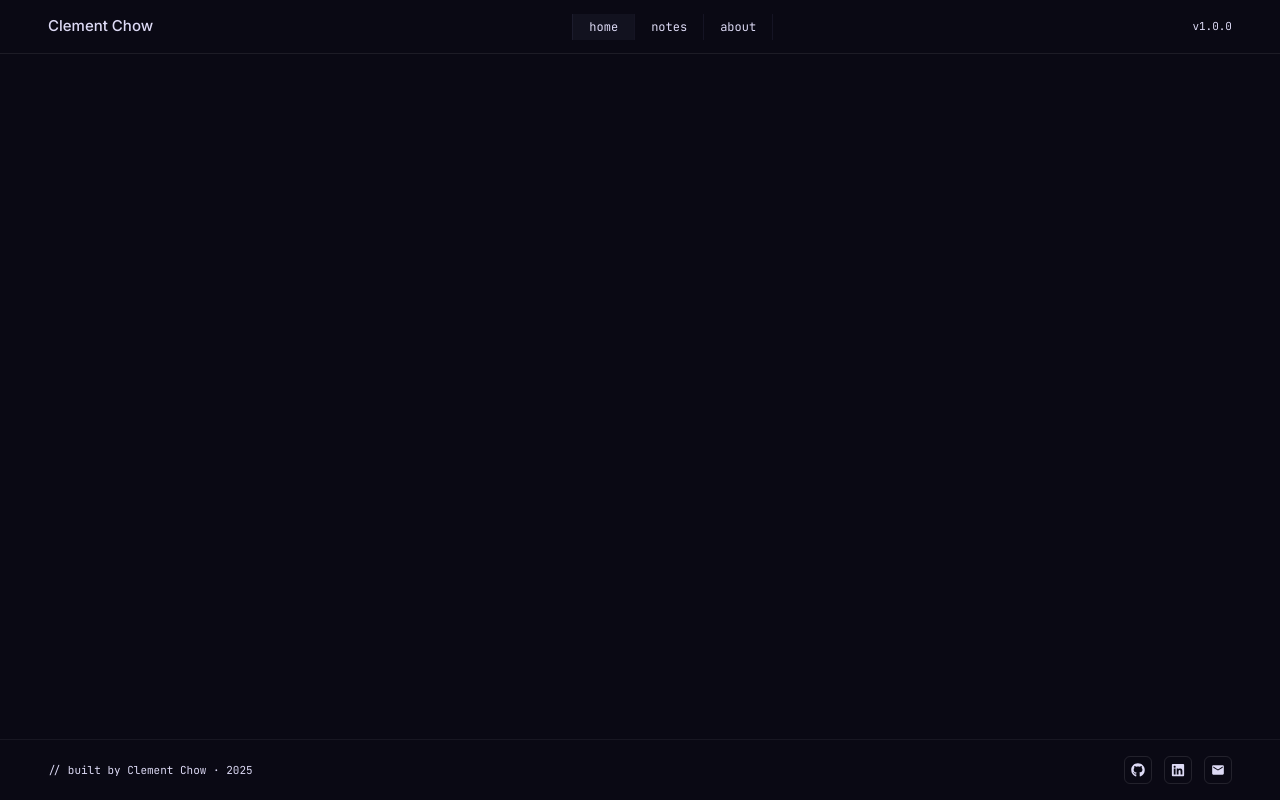
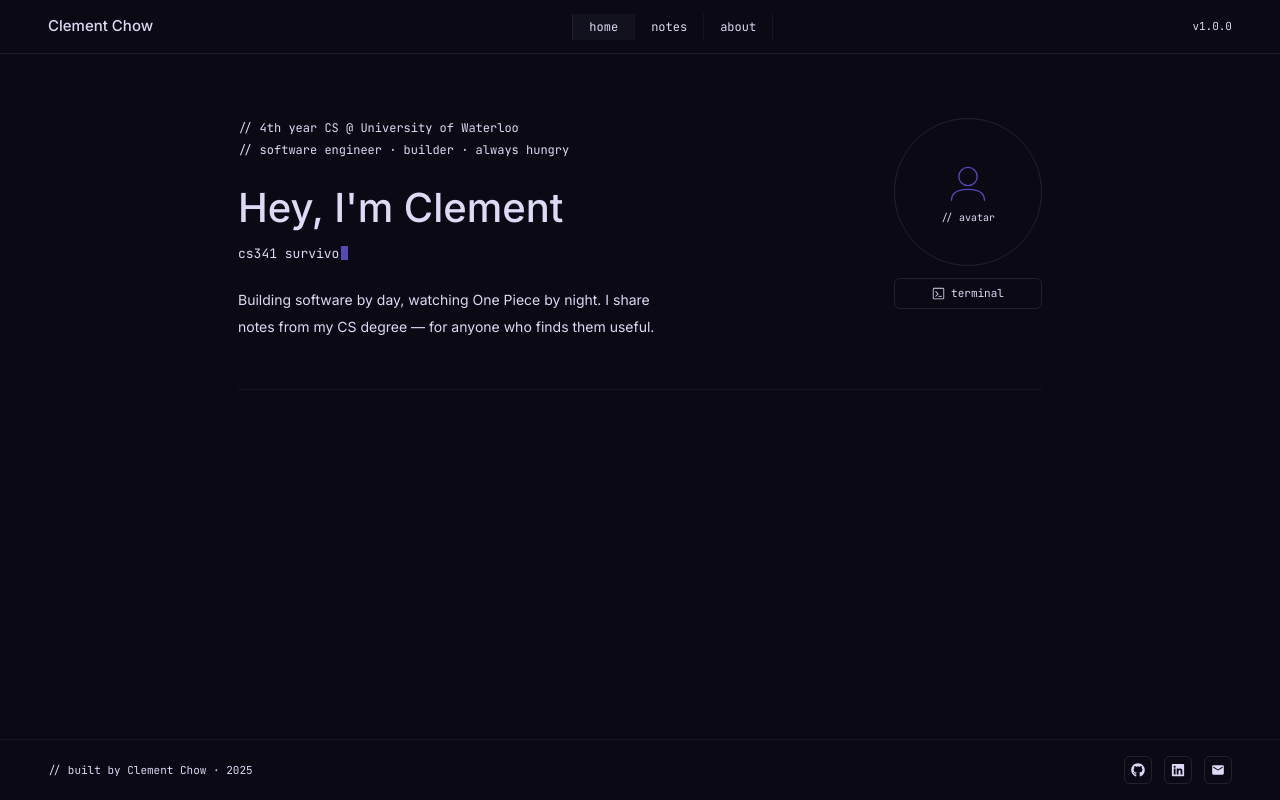
Before and after one commit to ClementNC/personal-portfolio, a Next.js app: page / in a window 1280 px wide. Built offline with nearby package versions, Linux system fonts and the light colour scheme.

Commit message:
Added hero section and other related constants for other sections

```diff
--- a/package.json
+++ b/package.json
@@ -17,6 +17,7 @@
     "react": "19.2.4",
     "react-dom": "19.2.4",
     "react-icons": "^5.6.0",
+    "react-type-animation": "^3.2.0",
     "rehype-katex": "^7.0.1",
     "remark-math": "^6.0.0",
     "shiki": "^4.0.2",
--- /dev/null
+++ b/src/app/demo/page.tsx
@@ -0,0 +1,52 @@
+"use client";
+
+import { TypeAnimation } from "react-type-animation";
+import { TYPEWRITER_PHRASES } from "@/constants/terminal";
+
+// Build the sequence: phrase → hold → delete → pause → next
+const sequence = TYPEWRITER_PHRASES.flatMap((phrase) => [
+  phrase,
+  1900,
+  "",
+  320,
+]) as (string | number)[];
+
+export default function DemoPage() {
+  return (
+    <main className="flex flex-col gap-16 items-start p-16">
+
+      {/* ── Option A: react-type-animation built-in cursor ── */}
+      <div className="flex flex-col gap-3">
+        <p className="font-mono text-[11px] text-[--accent-ghost]">
+          // option A — built-in cursor (react-type-animation default)
+        </p>
+        <div className="font-mono text-[13px] text-[--accent-mid] flex items-center min-h-[20px]">
+          <TypeAnimation
+            sequence={sequence}
+            speed={{ type: "keyStrokeDelayInMs", value: 58 }}
+            deletionSpeed={{ type: "keyStrokeDelayInMs", value: 28 }}
+            repeat={Infinity}
+          />
+        </div>
+      </div>
+
+      {/* ── Option B: custom block cursor (tw-cursor) ── */}
+      <div className="flex flex-col gap-3">
+        <p className="font-mono text-[11px] text-[--accent-ghost]">
+          // option B — custom block cursor (tw-cursor)
+        </p>
+        <div className="font-mono text-[13px] text-[--accent-mid] flex items-center min-h-[20px]">
+          <TypeAnimation
+            sequence={sequence}
+            speed={{ type: "keyStrokeDelayInMs", value: 58 }}
+            deletionSpeed={{ type: "keyStrokeDelayInMs", value: 28 }}
+            repeat={Infinity}
+            cursor={false}
+          />
+          <span className="tw-cursor" />
+        </div>
+      </div>
+
+    </main>
+  );
+}
--- a/src/app/page.tsx
+++ b/src/app/page.tsx
@@ -1,4 +1,15 @@
-// Home page — composed in Phase 3
+"use client";
+
+import { useRef } from "react";
+import { Hero } from "@/components/home/Hero";
+
+// TODO: replace no-op with terminal open handler once Terminal.tsx is built
 export default function HomePage() {
-  return <main className="flex-1" />;
+  const heroRef = useRef<HTMLElement>(null);
+
+  return (
+    <main className="flex-1 max-w-[900px] mx-auto w-full px-12">
+      <Hero ref={heroRef} onOpenTerminal={() => {}} />
+    </main>
+  );
 }
--- /dev/null
+++ b/src/components/home/Hero.tsx
@@ -0,0 +1,101 @@
+"use client";
+
+import { forwardRef } from "react";
+import { TypeAnimation } from "react-type-animation";
+import { VscTerminal } from "react-icons/vsc";
+import { TYPEWRITER_PHRASES } from "@/constants/terminal";
+
+// phrase → 1900ms hold → clear → 320ms pause before next phrase
+const typewriterSequence = TYPEWRITER_PHRASES.flatMap((phrase) => [
+  phrase,
+  1900,
+  "",
+  320,
+]) as (string | number)[];
+
+export interface HeroProps {
+  onOpenTerminal: () => void;
+}
+
+// forwardRef exposes the section element so page.tsx can attach an
+// IntersectionObserver to toggle the terminal FAB visibility
+export const Hero = forwardRef<HTMLElement, HeroProps>(function Hero(
+  { onOpenTerminal },
+  ref
+) {
+  return (
+    <section
+      ref={ref}
+      className="flex items-start justify-between gap-12 pt-16 pb-12 [border-bottom:0.5px_solid_rgba(175,169,236,0.07)]"
+    >
+      {/* ── Left column ── */}
+      <div className="flex flex-col">
+        {/* Comment block */}
+        <div className="font-mono text-[12px] text-[--accent-ghost] leading-[1.8] mb-6">
+          <p>// 4th year CS @ University of Waterloo</p>
+          <p>// software engineer · builder · always hungry</p>
+        </div>
+
+        {/* Name heading */}
+        <h1 className="text-[40px] font-medium text-[--text-primary] leading-[1.15] mb-3">
+          Hey, I&apos;m <span className="text-[--accent]">Clement</span>
+        </h1>
+
+        {/* Typewriter row */}
+        <div className="font-mono text-[13px] text-[--accent-mid] flex items-center min-h-[20px] mb-6">
+          <TypeAnimation
+            sequence={typewriterSequence}
+            speed={{ type: "keyStrokeDelayInMs", value: 58 }}
+            deletionSpeed={{ type: "keyStrokeDelayInMs", value: 28 }}
+            repeat={Infinity}
+            cursor={false}
+          />
+          <span className="tw-cursor" />
+        </div>
+
+        {/* Blurb */}
+        <p className="text-[14px] text-[--text-muted] leading-[1.9] max-w-[420px]">
+          Building software by day, watching One Piece by night.{" "}
+          <span className="text-[--text-body]">
+            I share notes from my CS degree — for anyone who finds them useful.
+          </span>
+        </p>
+      </div>
+
+      {/* ── Right column ── */}
+      <div className="flex flex-col items-end gap-3 shrink-0">
+        {/* Avatar circle */}
+        <div className="w-[148px] h-[148px] rounded-full bg-[--bg-card] [border:0.5px_solid_rgba(175,169,236,0.15)] flex flex-col items-center justify-center gap-[6px]">
+          <svg width="44" height="44" viewBox="0 0 48 48" fill="none">
+            <circle
+              cx="24"
+              cy="18"
+              r="10"
+              stroke="#534AB7"
+              strokeWidth="1.5"
+            />
+            <path
+              d="M6 44 Q6 32 24 32 Q42 32 42 44"
+              stroke="#534AB7"
+              strokeWidth="1.5"
+              strokeLinecap="round"
+              fill="none"
+            />
+          </svg>
+          <span className="font-mono text-[10px] text-[--accent-ghost]">
+            // avatar
+          </span>
+        </div>
+
+        {/* Open terminal button */}
+        <button
+          onClick={onOpenTerminal}
+          className="w-[148px] py-[6px] flex items-center justify-center gap-[6px] font-mono text-[11px] text-[--text-muted] rounded-[6px] [border:0.5px_solid_rgba(175,169,236,0.15)] hover:[border-color:rgba(175,169,236,0.28)] hover:text-[--accent] transition-colors duration-[180ms] ease-linear cursor-pointer"
+        >
+          <VscTerminal size={13} />
+          terminal
+        </button>
+      </div>
+    </section>
+  );
+});
--- /dev/null
+++ b/src/constants/terminal.ts
@@ -0,0 +1,23 @@
+// Phrases cycled by the typewriter on the hero section
+export const TYPEWRITER_PHRASES = [
+  "software engineer in training",
+  "cs341 survivor",
+  "always hungry. always.",
+  "// TODO: finish side projects",
+  "git commit -m 'building cool stuff'",
+  "open to new opportunities",
+  "one piece is real",
+] as const;
+
+// Terminal panel — available commands and their descriptions
+export const TERMINAL_COMMANDS = {
+  "cat <file>": "Display contents of a file",
+  "cd <directory>": "Change directory",
+  clear: "Clear the terminal",
+  "echo <text>": "Print text to the terminal",
+  exit: "Close terminal and return to page",
+  help: "List available commands",
+  "ls [path]": "List directory contents",
+  "open <directory>": "Close terminal and return to page",
+  pwd: "Print working directory",
+} as const;
--- /dev/null
+++ b/src/hooks/useIntersection.ts
@@ -0,0 +1,40 @@
+"use client";
+
+import { useEffect, useRef } from "react";
+
+interface UseIntersectionOptions {
+  threshold?: number;
+  // Once visible, stop observing — sections only need to fade in once
+  unobserveOnVisible?: boolean;
+}
+
+// Adds .visible to the referenced element when it enters the viewport,
+// triggering the .fade-in CSS transition defined in globals.css
+export function useIntersection<T extends HTMLElement>(
+  options: UseIntersectionOptions = {}
+) {
+  const { threshold = 0.1, unobserveOnVisible = true } = options;
+  const ref = useRef<T>(null);
+
+  useEffect(() => {
+    const el = ref.current;
+    if (!el) return;
+
+    const observer = new IntersectionObserver(
+      (entries, obs) => {
+        entries.forEach((entry) => {
+          if (entry.isIntersecting) {
+            entry.target.classList.add("visible");
+            if (unobserveOnVisible) obs.unobserve(entry.target);
+          }
+        });
+      },
+      { threshold }
+    );
+
+    observer.observe(el);
+    return () => observer.disconnect();
+  }, [threshold, unobserveOnVisible]);
+
+  return ref;
+}
--- a/src/styles/globals.css
+++ b/src/styles/globals.css
@@ -69,6 +69,47 @@ body {
   background: rgba(175, 169, 236, 0.22);
 }
 
+/* ─── Animations ─────────────────────────────────────────────────────────── */
+
+/* Typewriter block cursor */
+@keyframes blink {
+  0%, 100% { opacity: 1; }
+  50%       { opacity: 0; }
+}
+.tw-cursor {
+  display: inline-block;
+  width: 7px;
+  height: 14px;
+  background: var(--accent-dark);
+  margin-left: 2px;
+  vertical-align: middle;
+  animation: blink 1s step-end infinite;
+}
+
+/* "open to work" live dot */
+@keyframes pulse {
+  0%, 100% { opacity: 1; }
+  50%       { opacity: 0.3; }
+}
+.live-dot {
+  width: 5px;
+  height: 5px;
+  border-radius: 50%;
+  background: #639922;
+  animation: pulse 2s ease-in-out infinite;
+}
+
+/* Scroll fade-in — applied via useIntersection */
+.fade-in {
+  opacity: 0;
+  transform: translateY(10px);
+  transition: opacity 0.45s ease, transform 0.45s ease;
+}
+.fade-in.visible {
+  opacity: 1;
+  transform: translateY(0);
+}
+
 /* ─── KaTeX overrides — match design palette ────────────────────────────── */
 .katex {
   font-size: 1em;
```
Also changed, not shown: 1 other file (tests, documents, lock files or other folders).
